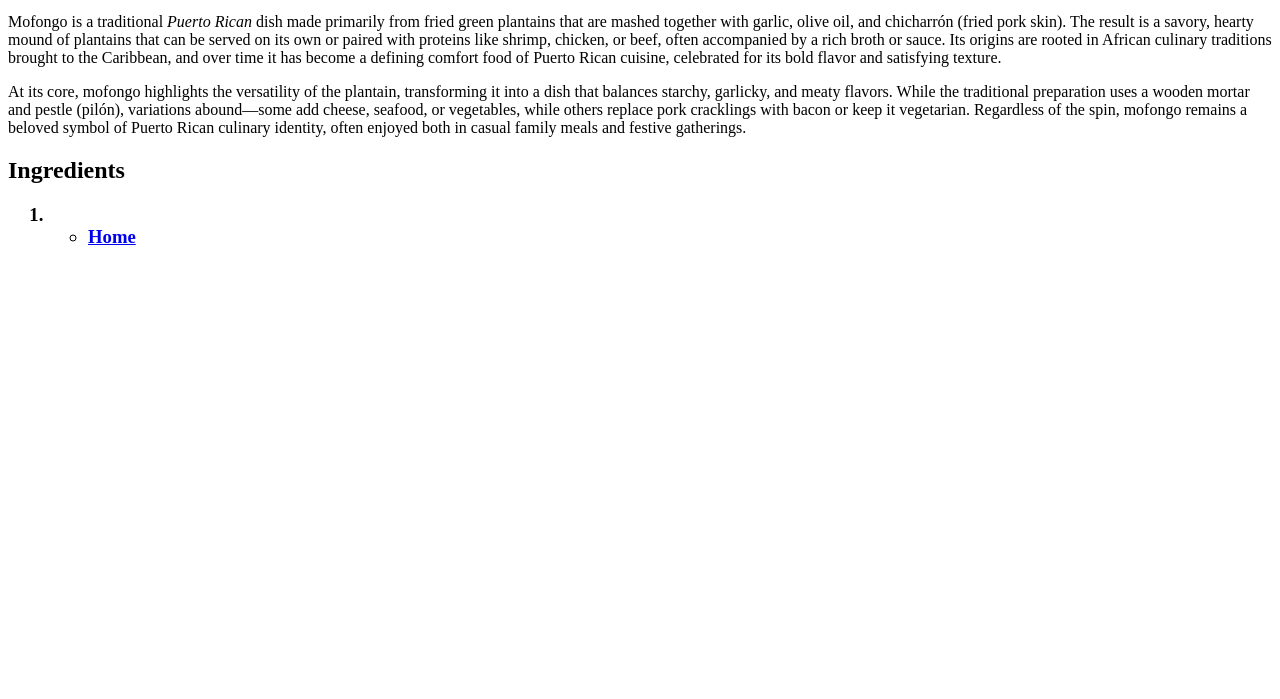
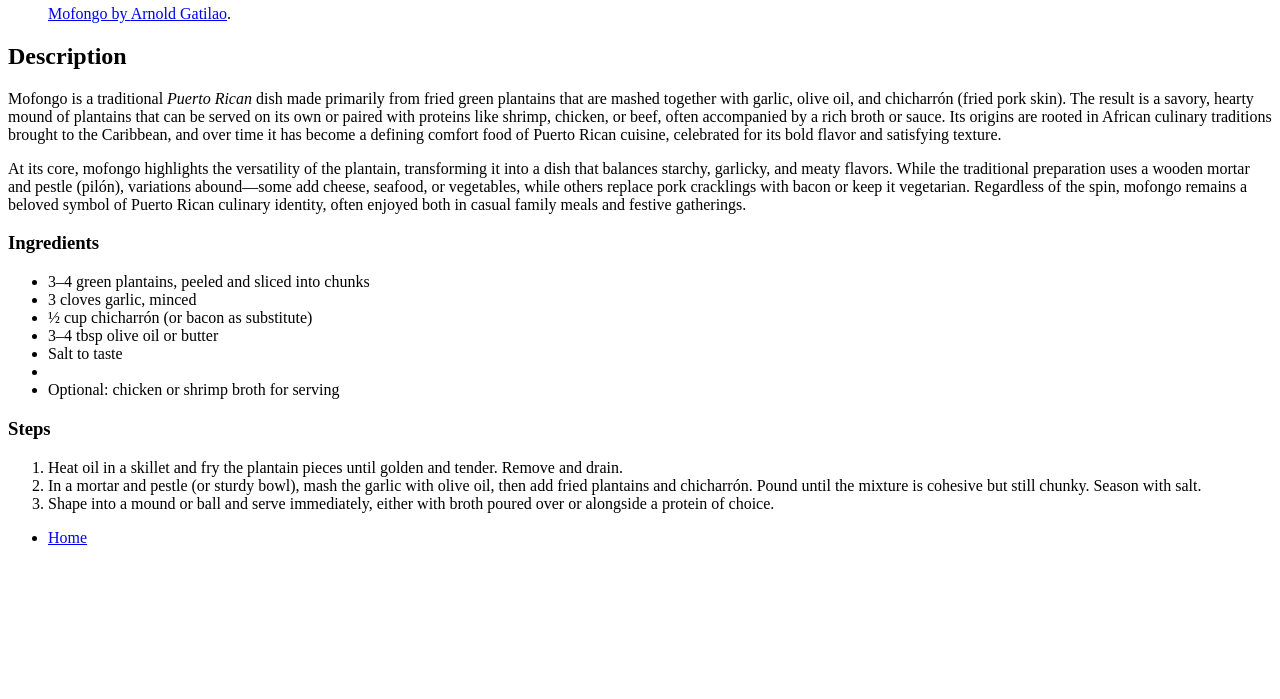
Before and after one commit to anzagar/odin-recipes, a plain HTML site: page recipes/mofongo.html in a window 1280 px wide. Shown: the part 101-800 px from the top of the page. Drawn offline with Linux system fonts and the light colour scheme.

Commit message:
Finished mofongo page

```diff
--- a/recipes/mofongo.html
+++ b/recipes/mofongo.html
@@ -6,15 +6,18 @@
     <meta name="viewport" content="width=devide-width, initial-scale=1.0">
     <meta http-equiv="X-UA-Compatible" content="ie=edge">
     <title>Odin Recipes</title>
-    <link rel="stylesheet" href="style.css">
+    <!-- <link rel="stylesheet" href="style.css"> -->
 
   </head>
   <body>
+
+    <a href="../index.html">Home</a>
     <h1> Puerto Rican Mofongo </h1>
     <figure>
     <a href="../images/mofongo.jpg" alt="Mofongo" width="800" height="450">
         <figcaption> Mofongo by <a href="https://www.flickr.com/photos/arndog/3923226702/in/photostream/">Arnold Gatilao</a>.  </figcaption>
     </figure>
+    <h2> Description </h2>
     <p>
       Mofongo is a traditional <em>Puerto Rican</em> dish made primarily from fried green plantains that are mashed together with
       garlic, olive oil, and chicharrón (fried pork skin). The result is a savory, hearty mound of plantains that can be
@@ -30,12 +33,22 @@
       family meals and festive gatherings.
     </p>
 
-    <h2> Ingredients </h2>
+    <h3> Ingredients </h3>
+    <ul>
+      <li> 3–4 green plantains, peeled and sliced into chunks</li>
+      <li> 3 cloves garlic, minced</li>
+      <li> ½ cup chicharrón (or bacon as substitute)</li>
+      <li> 3–4 tbsp olive oil or butter</li>
+      <li> Salt to taste<li>
+      <li> Optional: chicken or shrimp broth for serving </li>
+    </ul>
+    <h3> Steps </h3>
 
-    <h3>
     <ol>
-      <li></li>
-
+      <li> Heat oil in a skillet and fry the plantain pieces until golden and tender. Remove and drain.</li>
+      <li> In a mortar and pestle (or sturdy bowl), mash the garlic with olive oil, then add fried plantains and chicharrón. Pound until the mixture is cohesive but still chunky. Season with salt.</li>
+      <li> Shape into a mound or ball and serve immediately, either with broth poured over or alongside a protein of choice.</li>
+    </ol>
 
     <ul>
       <li> <a href="../index.html">Home</a></li>
```
Also changed, not shown: style.css (added), 1 other file.
